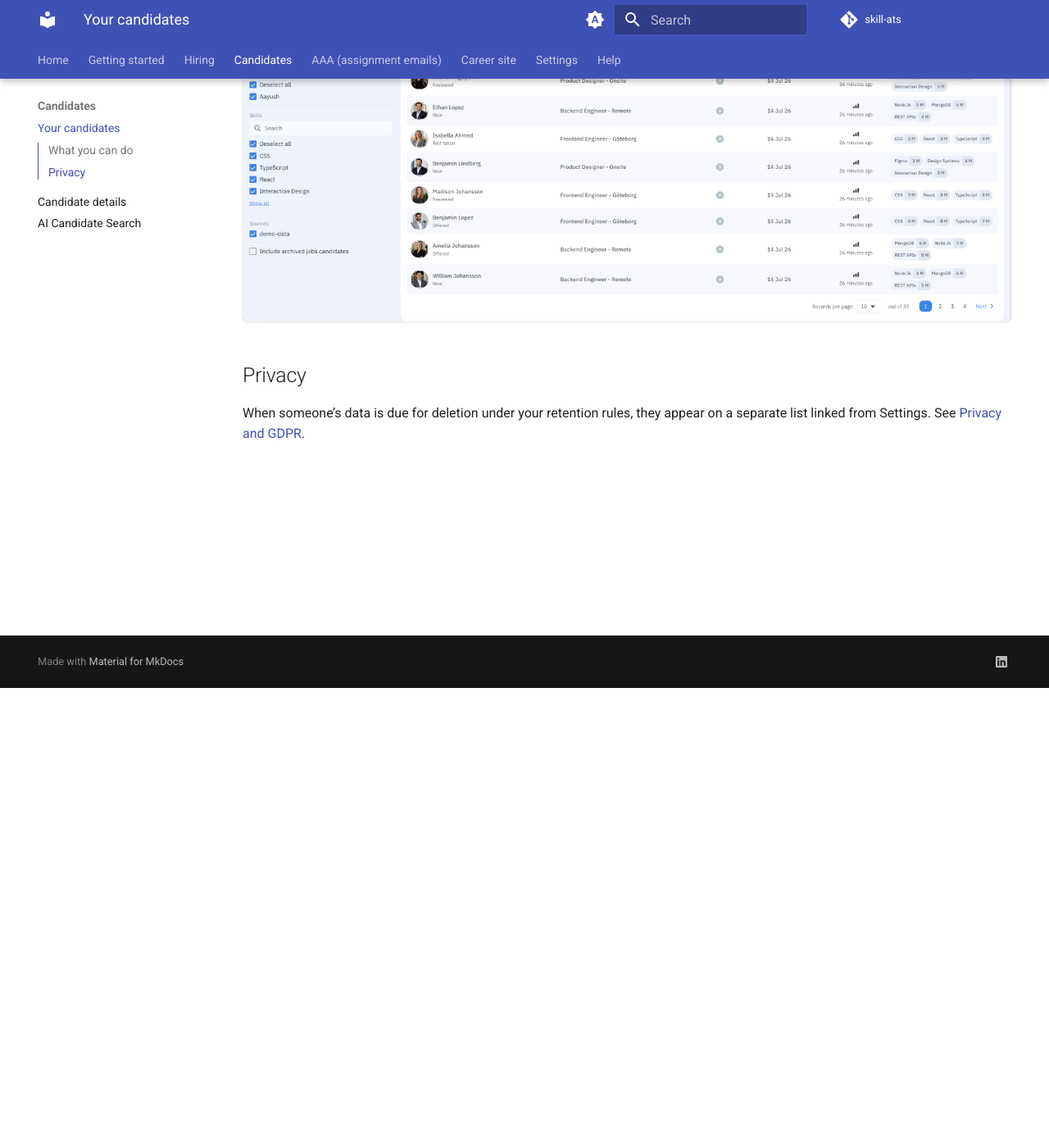
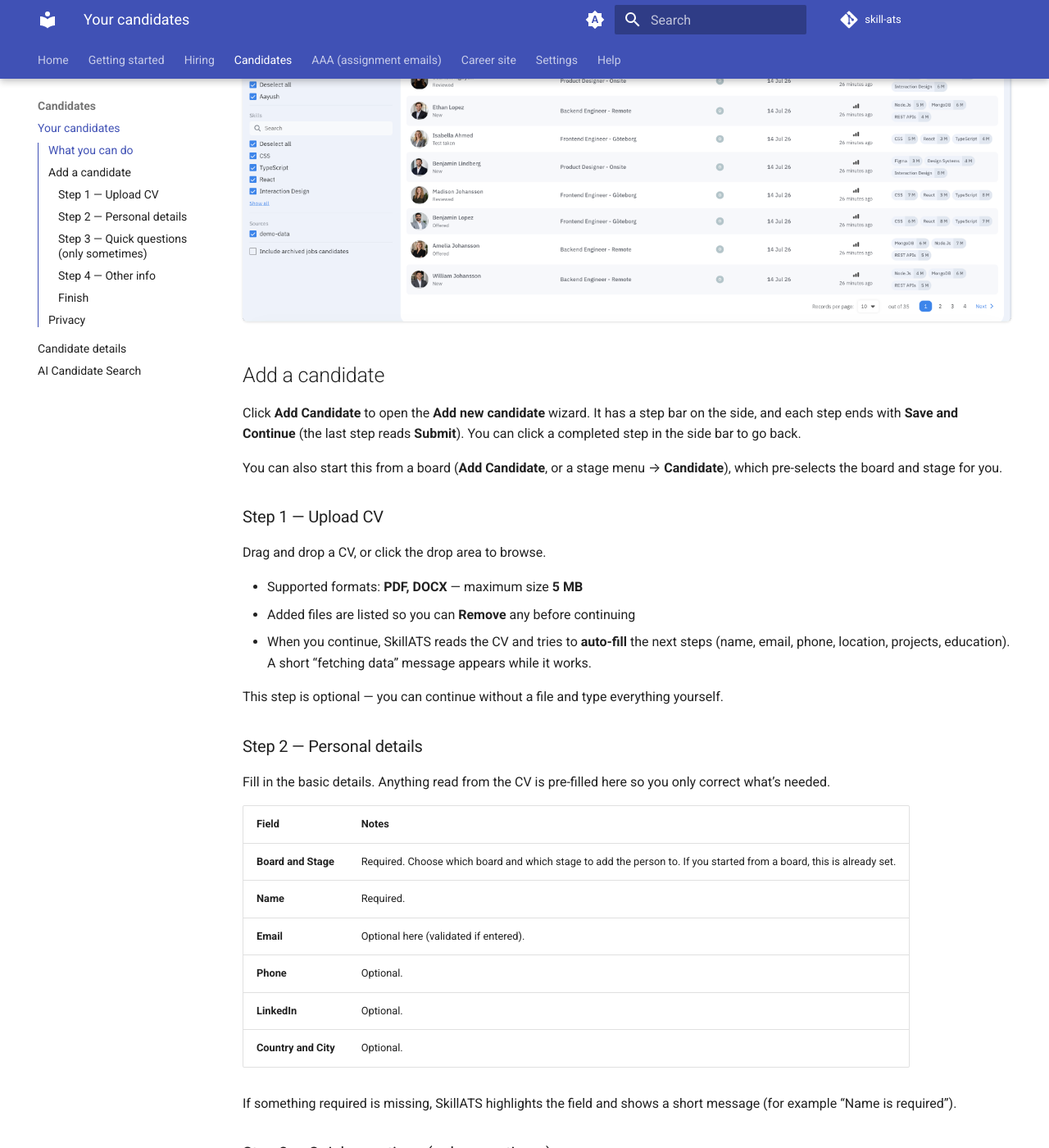
Before and after one commit to aayush27/skill-ats, an MkDocs documentation site: the page built from docs/candidates/Candidates_list.md, in a window 1280 px wide and 1400 px high, scrolled down 561 px. Shown: the whole window at 82% size. Built offline with MkDocs 1.6.1 and Material for MkDocs 9.7.7, drawn with Linux system fonts in a browser that asks for light colours; comment, search, counter and statistics services are not loaded; some of the changed text lies outside the part shown.

Commit message:
Added add candidate

```diff
--- a/docs/candidates/Candidates_list.md
+++ b/docs/candidates/Candidates_list.md
@@ -15,6 +15,57 @@ Open **Candidates** in the top menu to see everyone in your company talent pool
 
 ![Candidates](../assets/Candidates.png)
 
+## Add a candidate
+
+Click **Add Candidate** to open the **Add new candidate** wizard. It has a step bar on the side, and each step ends with **Save and Continue** (the last step reads **Submit**). You can click a completed step in the side bar to go back.
+
+You can also start this from a board (**Add Candidate**, or a stage menu → **Candidate**), which pre-selects the board and stage for you.
+
+### Step 1 — Upload CV
+
+Drag and drop a CV, or click the drop area to browse.
+
+- Supported formats: **PDF, DOCX** — maximum size **5 MB**
+- Added files are listed so you can **Remove** any before continuing
+- When you continue, SkillATS reads the CV and tries to **auto-fill** the next steps (name, email, phone, location, projects, education). A short “fetching data” message appears while it works.
+
+This step is optional — you can continue without a file and type everything yourself.
+
+### Step 2 — Personal details
+
+Fill in the basic details. Anything read from the CV is pre-filled here so you only correct what’s needed.
+
+| Field | Notes |
+|-------|-------|
+| **Board and Stage** | Required. Choose which board and which stage to add the person to. If you started from a board, this is already set. |
+| **Name** | Required. |
+| **Email** | Optional here (validated if entered). |
+| **Phone** | Optional. |
+| **LinkedIn** | Optional. |
+| **Country and City** | Optional. |
+
+If something required is missing, SkillATS highlights the field and shows a short message (for example “Name is required”).
+
+### Step 3 — Quick questions (only sometimes)
+
+This step appears **only if the chosen board or job has quick questions** set up. Answer the short questions (text, dropdown, choices, or sliders). Questions marked with `*` are required, and the answers contribute to the candidate’s questionnaire rating.
+
+If the board has no quick questions, this step is skipped and you go straight to Other info.
+
+### Step 4 — Other info
+
+Add anything extra. All fields here are optional.
+
+- **Cover letter** — upload a PDF/DOCX (drag-and-drop, max 5 MB)
+- **Personal letter** — free text about the candidate
+- **Upload image** — a profile photo (PNG/JPG, max 5 MB); you can crop it after selecting
+- **Company and Projects** — add roles with company and dates; use **+Add job** for more, **Remove** to delete
+- **Education** — add degrees, school, city, and dates; use **+Add education** for more
+
+### Finish
+
+Click **Submit** on the last step. SkillATS creates the candidate, shows a **Candidate added successfully** confirmation, and opens their record. If something goes wrong, the wizard stays open so you can fix the details and try again.
+
 ## Privacy
 
 When someone’s data is due for deletion under your retention rules, they appear on a separate list linked from Settings. See [Privacy and GDPR](../settings/GDPR_and_privacy.md).
```
